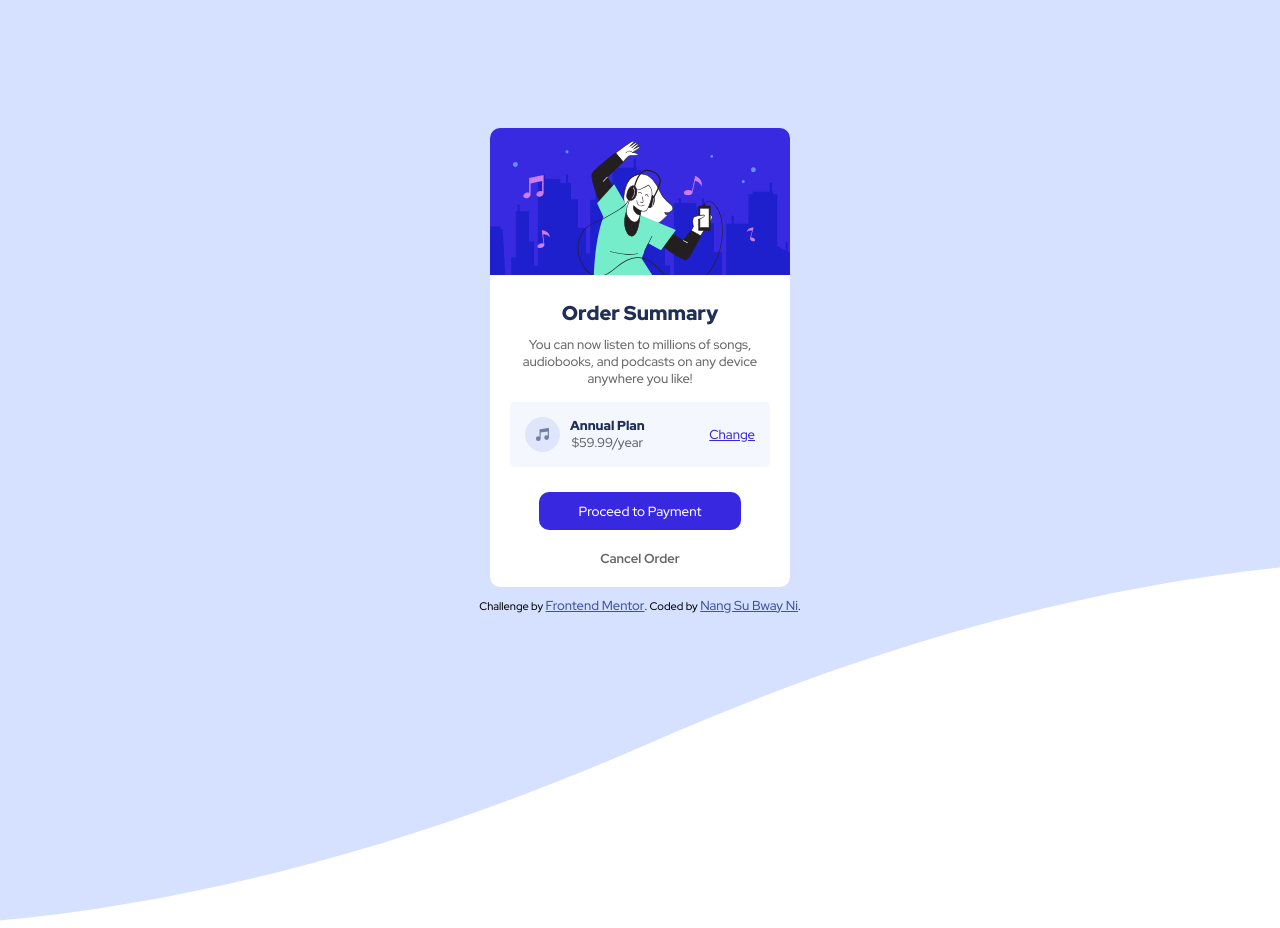
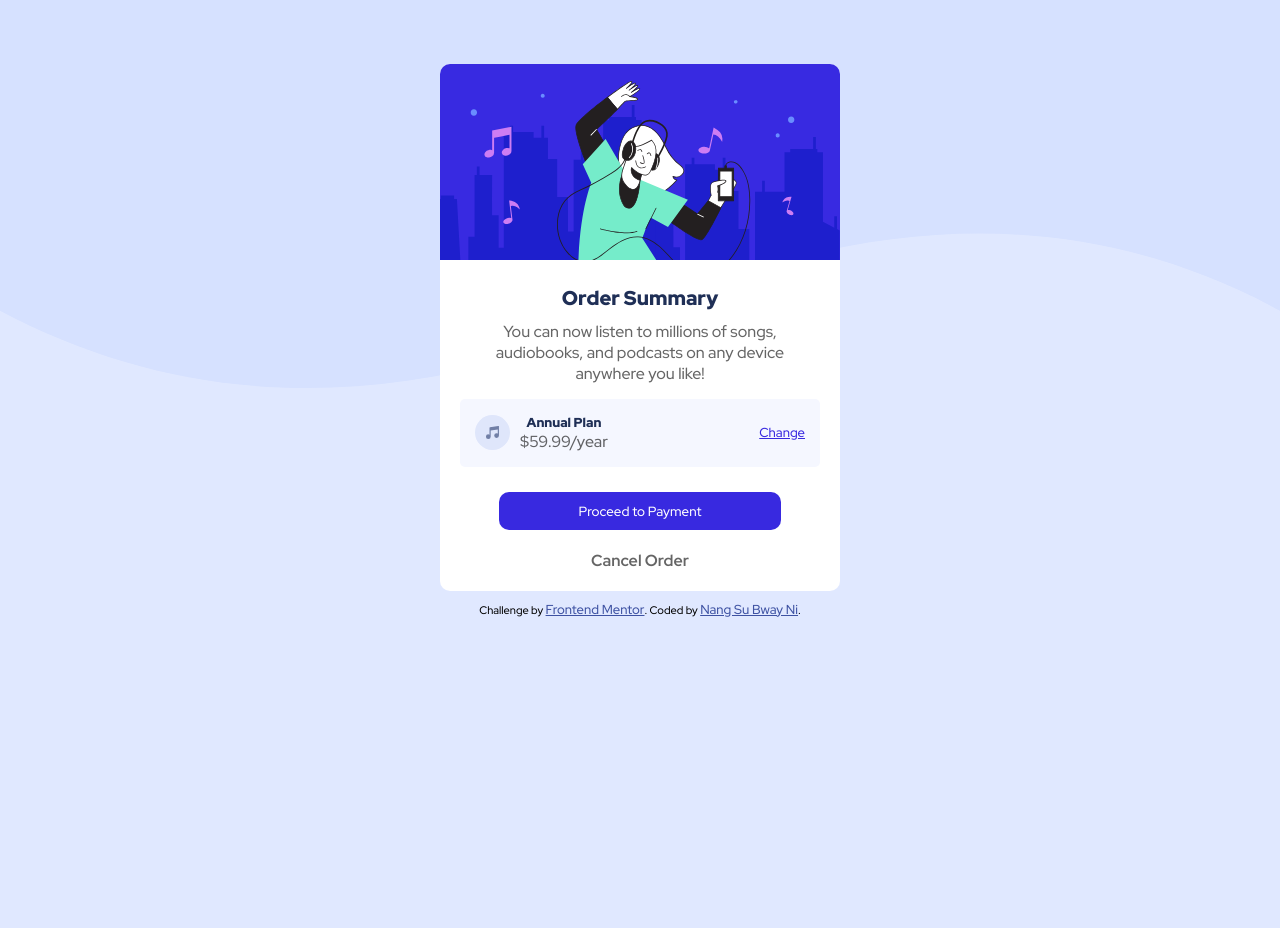
Before and after one commit to Nang-Su-Bway-Ni/second-project, a plain HTML site: page second-project-order-summary-component-main/index.html in a window 1280 px wide. After the commit the page ends 800 px from the top, so only its background shows below. Drawn offline with Linux system fonts and the light colour scheme.

Commit message:
Add files via upload

```diff
--- a/second-project-order-summary-component-main/style.css
+++ b/second-project-order-summary-component-main/style.css
@@ -7,18 +7,22 @@
   --Desaturated-blue: hsl(224, 23%, 55%);
   --Dark-blue: hsl(223, 47%, 23%);
 }
-*{
+* {
   margin: 0;
   padding: 0;
   box-sizing: border-box;
 }
-body{
- font-family: 'Red Hat Display', sans-serif;
- background-image: url(./images/pattern-background-desktop.svg);
+body {
+  font-family: "Red Hat Display", sans-serif;
+  background-image:
+  /* linear-gradient(
+    rgba(225, 255, 250, 0.801),
+    rgba(225, 255, 240, 0.287)
+  ), */ url(./images/pattern-background-desktop.svg);
   background-repeat: no-repeat;
- background-size: cover;
- background-position: center;
- height: 100vh;
+  background-size: contain;
+  background-position: top right;
+  background-color: var(--Pale-blue);
 }
 .attribution {
   font-size: 11px;
@@ -27,24 +31,24 @@ body{
 .attribution a {
   color: hsl(228, 45%, 44%);
 }
-main{
- width: 300px;
+main {
+  width: 400px;
   text-align: center;
- margin:10% auto 10px;
- background-color:#fff ;
+  margin: 5% auto 10px;
+  background-color: #fff;
   border-radius: 10px;
 }
-img{
+img {
   max-width: 100%;
 }
-h1{
+h1 {
   font-size: 20px;
 }
-p{
- font-size: 13px;
- opacity: .6;
+p {
+  font-size: 16px;
+  opacity: 0.6;
 }
-ul{
+ul {
   list-style: none;
   display: flex;
   justify-content: space-between;
@@ -55,61 +59,61 @@ ul{
   border-radius: 5px;
   font-size: 13px;
 }
-ul li{
+ul li {
   display: flex;
   align-items: center;
 }
-a{
+a {
   font-size: 13px;
- color:var(--Bright-blue);
+  color: var(--Bright-blue);
   font-weight: 500;
- transition: .3s ease-in;
+  transition: 0.3s ease-in;
 }
-a:hover{
+a:hover {
   text-decoration: none;
   color: var(--Desaturated-blue);
 }
-ul li img{
- width:35px;
+ul li img {
+  width: 35px;
 }
-main img{
+main img {
   border-radius: 10px 10px 0 0;
 }
-.container{
+.container {
   padding: 20px;
 }
-.container h1{
+.container h1 {
   padding-bottom: 10px;
   font-weight: 800;
- color:var(--Dark-blue);
+  color: var(--Dark-blue);
 }
-.plan{
+.plan {
   margin-left: 10px;
 }
-.plan span{
+.plan span {
   color: var(--Dark-blue);
   font-weight: 800;
 }
-button{
- padding: 10px 40px;
+button {
+  padding: 10px 80px;
   border: none;
   background-color: var(--Bright-blue);
   border-radius: 10px;
   margin: 10px 0 20px 0;
   color: #fff;
- font-family: 'Red Hat Display', sans-serif;
+  font-family: "Red Hat Display", sans-serif;
   cursor: pointer;
- transition: .3s ease-in-out;
+  transition: 0.3s ease-in-out;
 }
-button:hover{
+button:hover {
   background-color: var(--Desaturated-blue);
 }
-.cancel{
+.cancel {
   cursor: pointer;
- transition: .3s ease-in-out;
+  transition: 0.3s ease-in-out;
   font-weight: 700;
 }
-.cancel:hover{
+.cancel:hover {
   color: var(--Dark-blue);
   opacity: 1;
 }
```
Lines whose indentation alone changed are shown as unchanged.
